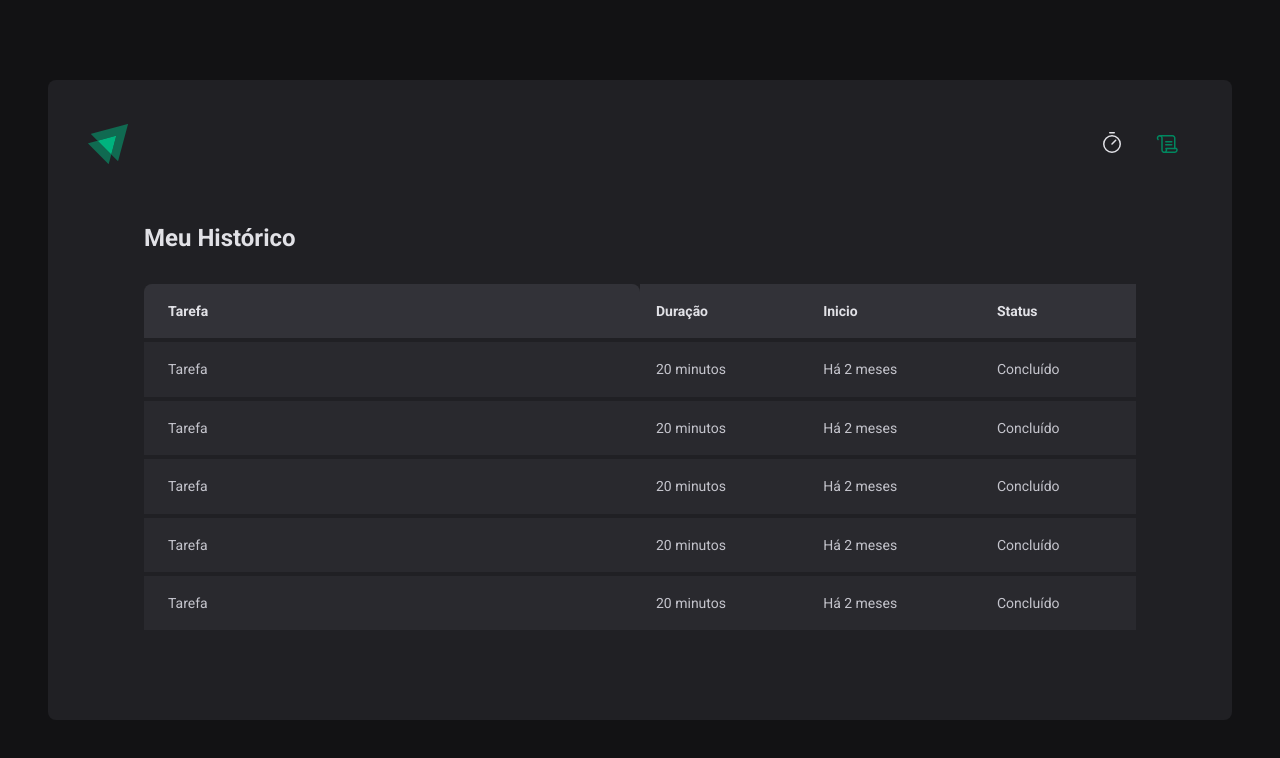
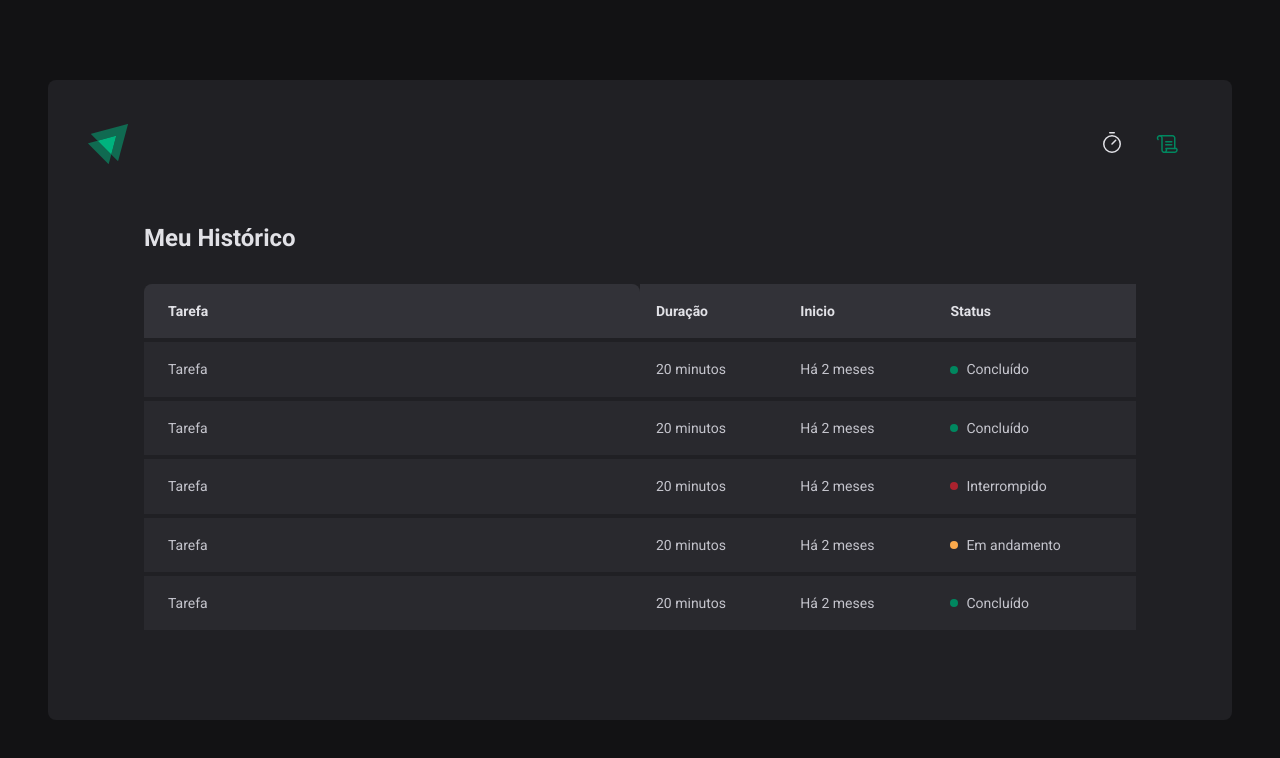
Before and after one commit to DiegoImperiano/ignite-timer, a React (Vite) app: page /history in a window 1280 px wide. Shown: the top 758 px of the page. Built offline with nearby package versions, Linux system fonts and the light colour scheme.

Commit message:
feat(history-page): style history page

```diff
--- a/src/pages/History/index.tsx
+++ b/src/pages/History/index.tsx
@@ -1,4 +1,4 @@
-import { HistoryContainer, HistoryList } from './styles'
+import { HistoryContainer, HistoryList, Status } from './styles'
 
 export function History() {
   return (
@@ -17,31 +17,41 @@
               <td>Tarefa</td>
               <td>20 minutos</td>
               <td>Há 2 meses</td>
-              <td>Concluído</td>
+              <td>
+                <Status statusColor="green">Concluído</Status>
+              </td>
             </tr>
             <tr>
               <td>Tarefa</td>
               <td>20 minutos</td>
               <td>Há 2 meses</td>
-              <td>Concluído</td>
+              <td>
+                <Status statusColor="green">Concluído</Status>
+              </td>
             </tr>
             <tr>
               <td>Tarefa</td>
               <td>20 minutos</td>
               <td>Há 2 meses</td>
-              <td>Concluído</td>
+              <td>
+                <Status statusColor="red">Interrompido</Status>
+              </td>
             </tr>
             <tr>
               <td>Tarefa</td>
               <td>20 minutos</td>
               <td>Há 2 meses</td>
-              <td>Concluído</td>
+              <td>
+                <Status statusColor="yellow">Em andamento</Status>
+              </td>
             </tr>
             <tr>
               <td>Tarefa</td>
               <td>20 minutos</td>
               <td>Há 2 meses</td>
-              <td>Concluído</td>
+              <td>
+                <Status statusColor="green">Concluído</Status>
+              </td>
             </tr>
           </tbody>
         </table>
--- a/src/pages/History/styles.ts
+++ b/src/pages/History/styles.ts
@@ -60,3 +60,26 @@
     }
   }
 `
+const STATUS_COLOR = {
+  yellow: 'yellow-500',
+  green: 'green-500',
+  red: 'red-500',
+} as const // as const significa que apenas esses três valores serão possiveis nessa constante e não qualque string
+
+interface StatusProps {
+  statusColor: keyof typeof STATUS_COLOR // significa que os valores desse interface são as keys do objeto STATUS_COLOR
+}
+
+export const Status = styled.span<StatusProps>`
+  display: flex;
+  align-items: center;
+  gap: 0.5rem;
+
+  &::before {
+    content: '';
+    width: 0.5rem;
+    height: 0.5rem;
+    border-radius: 9999px;
+    background: ${(props) => props.theme[STATUS_COLOR[props.statusColor]]};
+  }
+`
```
